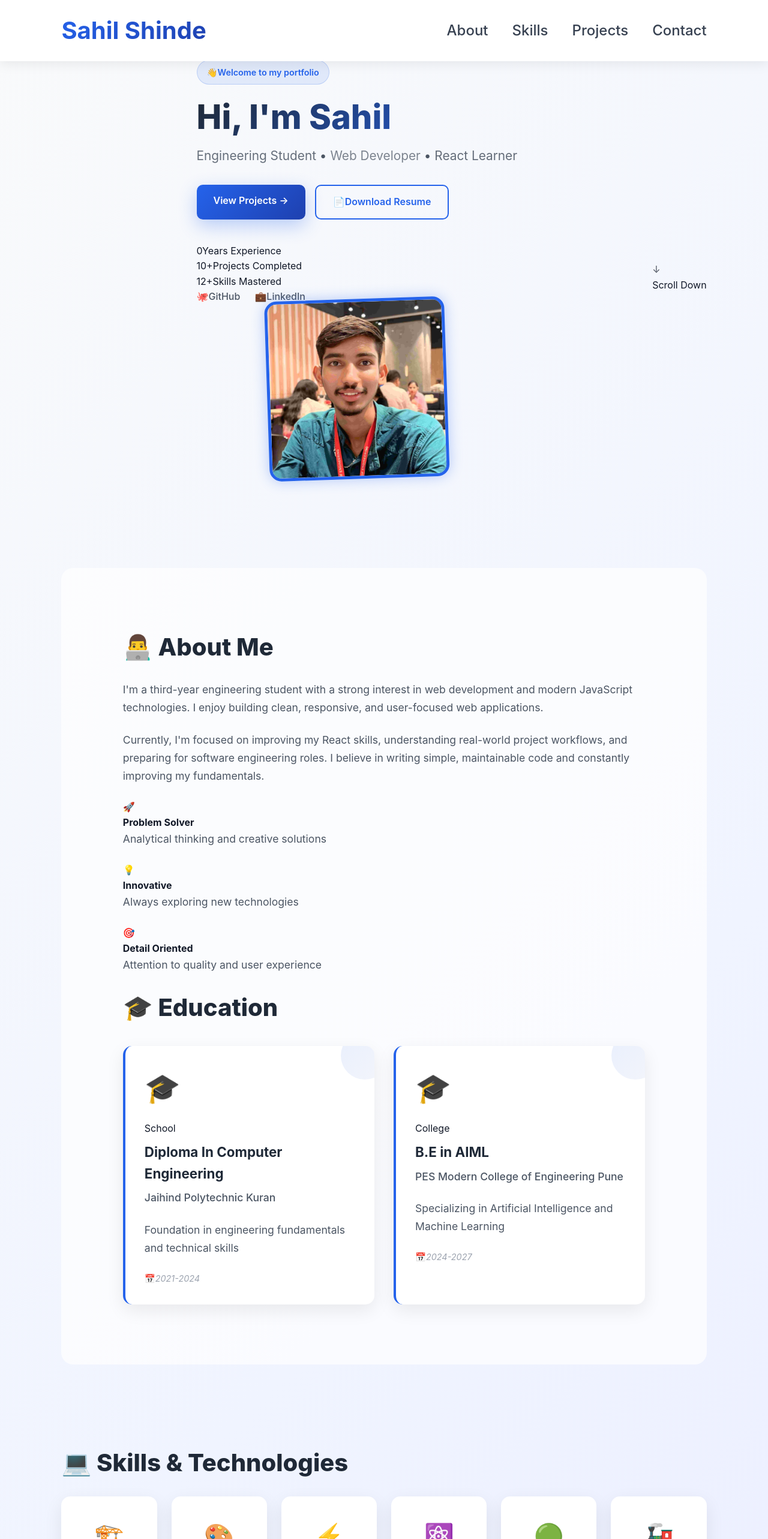
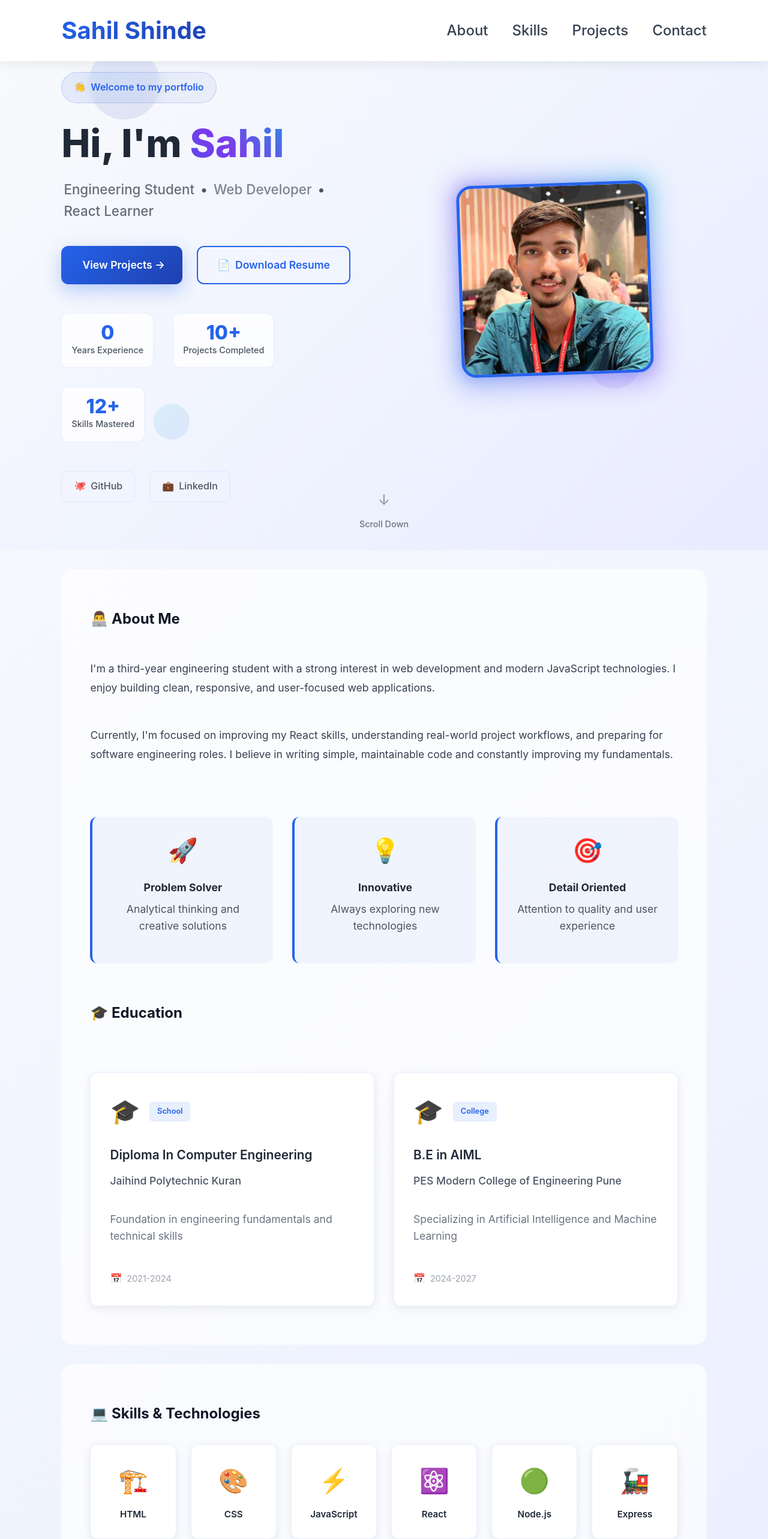
Before and after one commit to Sahil3299/sahil-portfolio, a React (Vite) app: page / in a window 1280 px wide. Shown: the top 2566 px of the page at 60% size. Built offline with nearby package versions, Linux system fonts and the light colour scheme.

Commit message:
Refactor styles for hero section and components
Updated styles for hero section, buttons, and various components. Enhanced responsiveness and adjusted padding, margins, and colors for better visual appeal.

```diff
--- a/src/index.css
+++ b/src/index.css
@@ -132,66 +132,157 @@ main {
 
 /* ===== HERO SECTION ===== */
 .hero {
+  position: relative;
+  display: flex;
+  justify-content: center;
+  align-items: center;
+  min-height: 100vh;
+  padding: 120px 8% 80px;
+  overflow: hidden;
+  background: linear-gradient(135deg,
+    rgba(249, 250, 251, 0.95) 0%,
+    rgba(240, 244, 255, 0.95) 50%,
+    rgba(232, 234, 255, 0.95) 100%);
+}
+
+.hero-bg-elements {
+  position: absolute;
+  top: 0;
+  left: 0;
+  width: 100%;
+  height: 100%;
+  overflow: hidden;
+  z-index: 1;
+}
+
+.floating-shape {
+  position: absolute;
+  border-radius: 50%;
+  opacity: 0.1;
+}
+
+.shape-1 {
+  top: 10%;
+  left: 10%;
+  width: 120px;
+  height: 120px;
+  background: linear-gradient(45deg, #2563eb, #1e40af);
+}
+
+.shape-2 {
+  top: 60%;
+  right: 15%;
+  width: 80px;
+  height: 80px;
+  background: linear-gradient(45deg, #7c3aed, #2563eb);
+}
+
+.shape-3 {
+  bottom: 20%;
+  left: 20%;
+  width: 60px;
+  height: 60px;
+  background: linear-gradient(45deg, #06b6d4, #2563eb);
+}
+
+.hero-container {
+  position: relative;
+  z-index: 2;
   display: flex;
   justify-content: space-between;
   align-items: center;
-  min-height: 100vh;
-  padding: 100px 8%;
-  gap: 3rem;
+  width: 100%;
+  max-width: 1400px;
+  gap: 4rem;
 }
 
 .hero-content {
   flex: 1;
-  max-width: 550px;
+  max-width: 600px;
 }
 
 .hero-badge {
-  display: inline-block;
-  padding: 0.5rem 1rem;
-  background: rgba(37, 99, 235, 0.1);
+  display: inline-flex;
+  align-items: center;
+  gap: 0.5rem;
+  padding: 0.75rem 1.25rem;
+  background: linear-gradient(135deg, rgba(37, 99, 235, 0.1), rgba(30, 64, 175, 0.05));
   border-radius: 50px;
   color: #2563eb;
-  font-size: 0.9rem;
+  font-size: 1rem;
   font-weight: 600;
-  margin-bottom: 1.5rem;
+  margin-bottom: 2rem;
   border: 1px solid rgba(37, 99, 235, 0.2);
+  backdrop-filter: blur(10px);
+  transition: all 0.3s ease;
 }
 
-.hero h1 {
-  font-size: 3.5rem;
+.hero-title {
+  font-size: 4rem;
   font-weight: 800;
   line-height: 1.1;
-  margin-bottom: 1rem;
-  background: linear-gradient(135deg, #1f2937, #2563eb);
+  margin-bottom: 1.5rem;
+  color: #1f2937;
+}
+
+.hero-name {
+  background: linear-gradient(45deg, #2563eb, #7c3aed, #06b6d4, #2563eb);
+  background-size: 300% 300%;
   -webkit-background-clip: text;
   -webkit-text-fill-color: transparent;
   background-clip: text;
+  display: inline-block;
 }
 
 .hero-subtitle {
-  font-size: 1.3rem;
+  font-size: 1.4rem;
   color: #4b5563;
-  margin-bottom: 2rem;
+  margin-bottom: 2.5rem;
   line-height: 1.6;
+  font-weight: 500;
+}
+
+.hero-subtitle span {
+  display: inline-block;
+  margin: 0 0.25rem;
 }
 
 .hero-buttons {
   display: flex;
-  gap: 1rem;
-  margin-bottom: 2.5rem;
+  gap: 1.5rem;
+  margin-bottom: 3rem;
   flex-wrap: wrap;
 }
 
 .btn {
-  padding: 0.875rem 1.75rem;
-  border-radius: 10px;
+  padding: 1rem 2rem;
+  border-radius: 12px;
   text-decoration: none;
   font-weight: 600;
-  font-size: 1rem;
-  display: inline-block;
+  font-size: 1.1rem;
+  display: inline-flex;
+  align-items: center;
+  gap: 0.5rem;
   transition: all 0.3s ease;
   border: none;
   cursor: pointer;
+  position: relative;
+  overflow: hidden;
+}
+
+.btn::before {
+  content: '';
+  position: absolute;
+  top: 0;
+  left: -100%;
+  width: 100%;
+  height: 100%;
+  background: linear-gradient(90deg, transparent, rgba(255, 255, 255, 0.2), transparent);
+  transition: left 0.5s;
+}
+
+.btn:hover::before {
+  left: 100%;
 }
 
 .btn-primary {
@@ -214,6 +305,39 @@ main {
 .btn-outline:hover {
   background: rgba(37, 99, 235, 0.1);
   transform: translateY(-3px);
+  border-color: #1e40af;
+}
+
+.hero-stats {
+  display: flex;
+  gap: 2rem;
+  margin-bottom: 3rem;
+  flex-wrap: wrap;
+}
+
+.stat-item {
+  text-align: center;
+  padding: 1rem;
+  background: rgba(255, 255, 255, 0.8);
+  border-radius: 12px;
+  backdrop-filter: blur(10px);
+  border: 1px solid rgba(37, 99, 235, 0.1);
+  transition: all 0.3s ease;
+  min-width: 100px;
+}
+
+.stat-number {
+  display: block;
+  font-size: 2rem;
+  font-weight: 800;
+  color: #2563eb;
+  line-height: 1;
+}
+
+.stat-label {
+  font-size: 0.9rem;
+  color: #4b5563;
+  font-weight: 500;
 }
 
 .hero-socials {
@@ -222,14 +346,22 @@ main {
 }
 
 .hero-socials a {
+  display: flex;
+  align-items: center;
+  gap: 0.5rem;
   color: #4b5563;
   text-decoration: none;
   font-weight: 500;
-  transition: color 0.3s ease;
+  padding: 0.75rem 1.25rem;
+  border-radius: 10px;
+  transition: all 0.3s ease;
+  border: 1px solid rgba(37, 99, 235, 0.1);
 }
 
 .hero-socials a:hover {
   color: #2563eb;
+  background: rgba(37, 99, 235, 0.1);
+  transform: translateY(-2px);
 }
 
 .hero-image-container {
@@ -240,37 +372,91 @@ main {
   position: relative;
 }
 
+.image-wrapper {
+  position: relative;
+}
+
 .hero-image {
-  width: 300px;
-  height: 300px;
-  border-radius: 20px;
+  width: 320px;
+  height: 320px;
+  border-radius: 25px;
   border: 5px solid #2563eb;
   object-fit: cover;
   box-shadow: 0 25px 50px rgba(37, 99, 235, 0.25);
+  transition: all 0.3s ease;
 }
 
-/* ===== SECTIONS ===== */
-section {
-  padding: 100px 8%;
-  position: relative;
+.image-glow {
+  position: absolute;
+  top: -10px;
+  left: -10px;
+  right: -10px;
+  bottom: -10px;
+  border-radius: 30px;
+  background: linear-gradient(45deg, #2563eb, #7c3aed, #06b6d4);
+  opacity: 0.3;
+  z-index: -1;
+  filter: blur(20px);
 }
 
-section h2 {
-  font-size: 2.5rem;
-  font-weight: 800;
-  margin-bottom: 1.5rem;
-  color: #1f2937;
+.floating-tech {
+  position: absolute;
+  font-size: 2rem;
+  z-index: 3;
 }
 
-section p {
-  color: #4b5563;
-  line-height: 1.7;
+.tech-1 {
+  top: -20px;
+  right: -30px;
+}
+
+.tech-2 {
+  bottom: -20px;
+  left: -30px;
+}
+
+.tech-3 {
+  top: 50%;
+  left: -40px;
+  transform: translateY(-50%);
+}
+
+.scroll-indicator {
+  position: absolute;
+  bottom: 2rem;
+  left: 50%;
+  transform: translateX(-50%);
+  display: flex;
+  flex-direction: column;
+  align-items: center;
+  color: #6b7280;
+  font-size: 1.5rem;
+  animation: bounce 2s infinite;
+}
+
+.scroll-indicator span {
+  font-size: 0.9rem;
+  margin-top: 0.5rem;
+  font-weight: 500;
+}
+
+@keyframes bounce {
+  0%, 20%, 50%, 80%, 100% {
+    transform: translateX(-50%) translateY(0);
+  }
+  40% {
+    transform: translateX(-50%) translateY(-10px);
+  }
+  60% {
+    transform: translateX(-50%) translateY(-5px);
+  }
 }
 
 #about {
   background: rgba(255, 255, 255, 0.7);
   border-radius: 20px;
   margin: 2rem 8%;
+  padding: 4rem 3rem;
 }
 
 #about p {
@@ -278,51 +464,146 @@ section p {
   margin-bottom: 1.5rem;
 }
 
+/* About Container */
+.about-container {
+  display: flex;
+  flex-direction: column;
+  gap: 4rem;
+}
+
+.about-content {
+  display: flex;
+  flex-direction: column;
+  gap: 2rem;
+}
+
+.about-header {
+  margin-bottom: 1rem;
+}
+
+.about-text {
+  display: flex;
+  flex-direction: column;
+  gap: 1.5rem;
+}
+
+.about-description {
+  font-size: 1.1rem;
+  line-height: 1.8;
+  color: #374151;
+}
+
+/* Highlights Section */
+.about-highlights {
+  display: grid;
+  grid-template-columns: repeat(auto-fit, minmax(200px, 1fr));
+  gap: 2rem;
+  margin-top: 2rem;
+}
+
+.highlight-item {
+  padding: 1.5rem;
+  background: rgba(37, 99, 235, 0.05);
+  border-radius: 12px;
+  border-left: 4px solid #2563eb;
+  text-align: center;
+  transition: all 0.3s ease;
+}
+
+.highlight-item:hover {
+  background: rgba(37, 99, 235, 0.08);
+}
+
+.highlight-icon {
+  font-size: 2.5rem;
+  margin-bottom: 1rem;
+}
+
+.highlight-item h4 {
+  font-size: 1.1rem;
+  color: #1f2937;
+  margin-bottom: 0.5rem;
+}
+
+.highlight-item p {
+  font-size: 0.95rem;
+  color: #4b5563;
+  margin: 0;
+}
+
 /* ===== SKILLS SECTION ===== */
+#skills {
+  background: rgba(255, 255, 255, 0.7);
+  border-radius: 20px;
+  margin: 2rem 8%;
+  padding: 4rem 3rem;
+}
+
 .skills-grid {
   display: grid;
   grid-template-columns: repeat(auto-fit, minmax(140px, 1fr));
   gap: 1.5rem;
+  margin-top: 2rem;
 }
 
 .skill-card {
   background: white;
-  padding: 2rem 1.5rem;
-  border-radius: 15px;
+  padding: 1.75rem 1.5rem;
+  border-radius: 12px;
   text-align: center;
-  box-shadow: 0 10px 30px rgba(0, 0, 0, 0.08);
-  font-weight: 600;
-  border: 2px solid transparent;
+  box-shadow: 0 4px 15px rgba(0, 0, 0, 0.08);
+  border: 1px solid rgba(37, 99, 235, 0.1);
   transition: all 0.3s ease;
   cursor: pointer;
+  display: flex;
+  flex-direction: column;
+  align-items: center;
+  gap: 0.75rem;
 }
 
 .skill-card:hover {
   border-color: #2563eb;
   background: rgba(37, 99, 235, 0.05);
+  box-shadow: 0 8px 20px rgba(37, 99, 235, 0.12);
 }
 
 .skill-icon {
   font-size: 2.5rem;
-  margin-bottom: 0.75rem;
+}
+
+.skill-name {
+  font-size: 0.95rem;
+  font-weight: 600;
+  color: #1f2937;
 }
 
 /* ===== PROJECTS SECTION ===== */
+#projects {
+  background: rgba(255, 255, 255, 0.7);
+  border-radius: 20px;
+  margin: 2rem 8%;
+  padding: 4rem 3rem;
+}
+
 .projects-grid {
   display: grid;
-  grid-template-columns: repeat(auto-fit, minmax(300px, 1fr));
+  grid-template-columns: repeat(auto-fit, minmax(320px, 1fr));
   gap: 2rem;
+  margin-top: 2rem;
 }
 
 .project-card {
   background: white;
   padding: 2rem;
-  border-radius: 15px;
-  box-shadow: 0 15px 35px rgba(0, 0, 0, 0.1);
+  border-radius: 12px;
+  box-shadow: 0 4px 15px rgba(0, 0, 0, 0.08);
+  border: 1px solid rgba(37, 99, 235, 0.1);
   position: relative;
   overflow: hidden;
   transition: all 0.3s ease;
-  border: 2px solid transparent;
+  display: flex;
+  flex-direction: column;
+  gap: 1rem;
 }
 
 .project-card::before {
@@ -331,38 +612,49 @@ section p {
   top: 0;
   left: 0;
   right: 0;
-  height: 4px;
+  height: 3px;
   background: linear-gradient(90deg, #2563eb, #1e40af);
 }
 
 .project-card:hover {
   border-color: #2563eb;
+  box-shadow: 0 8px 25px rgba(37, 99, 235, 0.12);
+}
+
+.project-header {
+  display: flex;
+  align-items: flex-start;
+  gap: 1rem;
 }
 
 .project-badge {
   width: 50px;
   height: 50px;
-  border-radius: 12px;
+  border-radius: 10px;
   background: linear-gradient(135deg, #2563eb, #1e40af);
-  margin-bottom: 1rem;
+  flex-shrink: 0;
 }
 
 .project-card h3 {
-  font-size: 1.3rem;
-  margin-bottom: 0.75rem;
+  font-size: 1.4rem;
   color: #1f2937;
+  margin: 0;
+  font-weight: 600;
+  flex: 1;
 }
 
-.project-card p {
-  margin-bottom: 1.5rem;
+.project-desc {
+  font-size: 1rem;
   color: #4b5563;
+  line-height: 1.6;
+  margin: 0;
 }
 
 .project-tags {
   display: flex;
   gap: 0.5rem;
-  margin-bottom: 1.5rem;
   flex-wrap: wrap;
+  margin-top: 0.5rem;
 }
 
 .tag {
@@ -370,8 +662,8 @@ section p {
   padding: 0.35rem 0.75rem;
   background: rgba(37, 99, 235, 0.1);
   color: #2563eb;
-  border-radius: 20px;
-  font-size: 0.85rem;
+  border-radius: 6px;
+  font-size: 0.8rem;
   font-weight: 500;
 }
 
@@ -381,63 +673,85 @@ section p {
   text-decoration: none;
   padding: 0.75rem 1.5rem !important;
   border-radius: 8px !important;
+  display: inline-block;
+  font-weight: 500;
+  transition: all 0.3s ease;
+  align-self: flex-start;
+}
+
+.btn-project:hover {
+  transform: translateX(5px);
 }
 
 /* ===== CONTACT SECTION ===== */
 #contact {
   background: linear-gradient(135deg, #2563eb, #1e40af);
-  color: black;
+  color: white;
   border-radius: 20px;
   margin: 2rem 8%;
+  padding: 4rem 3rem;
   text-align: center;
 }
 
-#contact h2 {
+#contact .section-title {
   color: white;
+  font-size: 2.5rem;
+}
+
+#contact .title-underline {
+  background: rgba(255, 255, 255, 0.5);
+  margin: 1rem auto;
 }
 
 .contact-subtitle {
-  color: rgba(255, 255, 255, 0.9) !important;
+  color: rgba(255, 255, 255, 0.9);
   font-size: 1.1rem;
   margin-bottom: 3rem;
 }
 
 .contact-grid {
   display: grid;
-  grid-template-columns: repeat(auto-fit, minmax(250px, 1fr));
+  grid-template-columns: repeat(auto-fit, minmax(280px, 1fr));
   gap: 2rem;
   margin-top: 2rem;
 }
 
 .contact-card {
-  background: rgba(255, 255, 255, 0.15);
+  background: rgba(255, 255, 255, 0.1);
   padding: 2rem;
-  border-radius: 15px;
+  border-radius: 12px;
   text-decoration: none;
   color: white;
   transition: all 0.3s ease;
-  border: 2px solid rgba(255, 255, 255, 0.2);
+  border: 1px solid rgba(255, 255, 255, 0.15);
   backdrop-filter: blur(10px);
+  display: flex;
+  flex-direction: column;
+  align-items: center;
+  gap: 1rem;
 }
 
 .contact-card:hover {
-  background: rgba(255, 255, 255, 0.25);
+  background: rgba(255, 255, 255, 0.15);
+  border-color: rgba(255, 255, 255, 0.3);
+  box-shadow: 0 8px 25px rgba(0, 0, 0, 0.2);
 }
 
 .contact-icon {
-  font-size: 2.5rem;
-  margin-bottom: 1rem;
+  font-size: 3rem;
 }
 
 .contact-card h3 {
-  font-size: 1.2rem;
-  margin-bottom: 0.5rem;
+  font-size: 1.3rem;
+  margin: 0;
   color: white;
+  font-weight: 600;
 }
 
 .contact-card p {
   color: rgba(255, 255, 255, 0.8);
   font-size: 0.95rem;
+  margin: 0;
 }
 
 /* ===== RESPONSIVE ===== */
@@ -477,16 +791,48 @@ section p {
     font-size: 2rem;
   }
 
+  #about {
+    padding: 2.5rem 2rem;
+    margin: 2rem 4%;
+  }
+
+  .about-highlights {
+    grid-template-columns: 1fr;
+    gap: 1.5rem;
+  }
+
+  .education-grid {
+    grid-template-columns: 1fr;
+    gap: 1.5rem;
+  }
+
+  #skills {
+    padding: 2.5rem 2rem;
+    margin: 2rem 4%;
+  }
+
   .skills-grid {
     grid-template-columns: repeat(auto-fit, minmax(120px, 1fr));
+    gap: 1.25rem;
+  }
+
+  .skill-card {
+    padding: 1.5rem 1.25rem;
+  }
+
+  #contact {
+    padding: 2.5rem 2rem;
+    margin: 2rem 4%;
+  }
+
+  .contact-grid {
+    grid-template-columns: 1fr;
+    gap: 1.5rem;
   }
 
   .projects-grid {
     grid-template-columns: 1fr;
-  }
-
-  .contact-grid {
-    grid-template-columns: 1fr;
+    gap: 1.5rem;
   }
 }
 
@@ -525,13 +871,119 @@ section p {
     font-size: 1.8rem;
   }
 
+  #about {
+    padding: 2rem;
+    margin: 1.5rem 4%;
+  }
+
+  .about-description {
+    font-size: 1rem;
+  }
+
+  .about-highlights {
+    grid-template-columns: 1fr;
+  }
+
+  .education-card {
+    padding: 1.25rem;
+  }
+
+  .edu-icon {
+    font-size: 1.8rem;
+  }
+
+  .edu-degree {
+    font-size: 1rem;
+  }
+
+  #skills {
+    padding: 2rem;
+    margin: 1.5rem 4%;
+  }
+
   .skills-grid {
-    grid-template-columns: repeat(2, 1fr);
+    grid-template-columns: repeat(3, 1fr);
     gap: 1rem;
   }
 
   .skill-card {
-    padding: 1.5rem 1rem;
+    padding: 1.25rem 1rem;
+    font-size: 0.85rem;
+  }
+
+  .skill-icon {
+    font-size: 2rem;
+  }
+
+  #contact {
+    padding: 2rem;
+    margin: 1.5rem 4%;
+  }
+
+  #contact .section-title {
+    font-size: 1.8rem;
+  }
+
+  .contact-subtitle {
+    font-size: 0.95rem;
+    margin-bottom: 1.5rem;
+  }
+
+  .contact-grid {
+    grid-template-columns: 1fr;
+    gap: 1.25rem;
+  }
+
+  .contact-card {
+    padding: 1.5rem;
+  }
+
+  .contact-icon {
+    font-size: 2rem;
+  }
+
+  .contact-card h3 {
+    font-size: 1.1rem;
+  }
+
+  .contact-card p {
+    font-size: 0.85rem;
+  }
+
+  #projects {
+    padding: 2rem;
+    margin: 1.5rem 4%;
+  }
+
+  .projects-grid {
+    grid-template-columns: 1fr;
+    gap: 1.25rem;
+  }
+
+  .project-card {
+    padding: 1.5rem;
+  }
+
+  .project-header {
+    flex-wrap: wrap;
+  }
+
+  .project-badge {
+    width: 40px;
+    height: 40px;
+  }
+
+  .project-card h3 {
+    font-size: 1.2rem;
+  }
+
+  .project-desc {
+    font-size: 0.95rem;
+  }
+
+  .btn-project {
+    font-size: 0.9rem !important;
+    padding: 0.6rem 1.25rem !important;
   }
 }
 
@@ -559,9 +1011,19 @@ section p {
 }
 
 /* ===== EDUCATION SECTION ===== */
+.education-section {
+  display: flex;
+  flex-direction: column;
+  gap: 2rem;
+}
+
+.education-header {
+  margin-bottom: 1rem;
+}
+
 .education-grid {
   display: grid;
-  grid-template-columns: repeat(auto-fit, minmax(300px, 1fr));
+  grid-template-columns: repeat(auto-fit, minmax(320px, 1fr));
   gap: 2rem;
   margin-top: 2rem;
 }
@@ -569,69 +1031,92 @@ section p {
 .education-card {
   background: white;
   padding: 2rem;
-  border-radius: 15px;
-  box-shadow: 0 10px 30px rgba(0, 0, 0, 0.08);
-  border-left: 4px solid #2563eb;
+  border-radius: 12px;
+  box-shadow: 0 4px 15px rgba(0, 0, 0, 0.08);
+  border: 1px solid rgba(37, 99, 235, 0.1);
   position: relative;
   overflow: hidden;
   transition: all 0.3s ease;
 }
 
-.education-card::before {
-  content: '';
-  position: absolute;
-  top: 0;
-  right: 0;
-  width: 80px;
-  height: 80px;
-  background: linear-gradient(135deg, rgba(37, 99, 235, 0.1), rgba(30, 64, 175, 0.05));
-  border-radius: 50%;
-  transform: translate(30%, -30%);
+.education-card:hover {
+  box-shadow: 0 8px 25px rgba(37, 99, 235, 0.12);
+  border-color: #2563eb;
 }
 
-.education-card:hover {
-  box-shadow: 0 20px 40px rgba(37, 99, 235, 0.15);
-  transform: translateY(-8px);
+.edu-header {
+  display: flex;
+  align-items: center;
+  gap: 1rem;
+  margin-bottom: 1.5rem;
 }
 
 .edu-icon {
-  font-size: 3rem;
-  margin-bottom: 1rem;
+  font-size: 2.5rem;
 }
 
-.edu-type {
+.edu-type-badge {
   display: inline-block;
   padding: 0.4rem 0.8rem;
   background: rgba(37, 99, 235, 0.1);
   color: #2563eb;
-  border-radius: 20px;
-  font-size: 0.85rem;
+  border-radius: 6px;
+  font-size: 0.8rem;
   font-weight: 600;
-  margin-bottom: 0.75rem;
 }
 
-.education-card h3 {
-  font-size: 1.4rem;
+.edu-content {
+  display: flex;
+  flex-direction: column;
+  gap: 0.75rem;
+}
+
+.edu-degree {
+  font-size: 1.3rem;
   color: #1f2937;
-  margin-bottom: 0.5rem;
-  margin-top: 0.5rem;
+  font-weight: 600;
+  margin: 0;
 }
 
 .edu-college {
   font-size: 1rem;
   color: #4b5563;
   font-weight: 500;
-  margin-bottom: 0.75rem;
+  margin: 0;
+}
+
+.edu-description {
+  font-size: 0.95rem;
+  color: #6b7280;
+  margin: 0;
+  line-height: 1.6;
 }
 
 .edu-period {
+  display: flex;
+  align-items: center;
+  gap: 0.5rem;
   font-size: 0.9rem;
   color: #9ca3af;
-  font-style: italic;
+  margin-top: 0.5rem;
+}
+
+.period-icon {
+  font-size: 1rem;
 }
 
 /* ===== RESPONSIVE EDUCATION ===== */
 @media (max-width: 768px) {
+  #about {
+    padding: 2.5rem 2rem;
+    margin: 2rem 4%;
+  }
+
+  .about-highlights {
+    grid-template-columns: 1fr;
+    gap: 1.5rem;
+  }
+
   .education-grid {
     grid-template-columns: 1fr;
     gap: 1.5rem;
@@ -642,25 +1127,34 @@ section p {
   }
 
   .edu-icon {
-    font-size: 2.5rem;
+    font-size: 2rem;
   }
 
-  .education-card h3 {
-    font-size: 1.2rem;
+  .edu-degree {
+    font-size: 1.1rem;
   }
 }
 
 @media (max-width: 480px) {
+  #about {
+    padding: 2rem;
+    margin: 1.5rem 4%;
+  }
+
+  .about-description {
+    font-size: 1rem;
+  }
+
   .education-card {
     padding: 1.25rem;
   }
 
   .edu-icon {
-    font-size: 2rem;
+    font-size: 1.8rem;
   }
 
-  .education-card h3 {
-    font-size: 1.1rem;
+  .edu-degree {
+    font-size: 1rem;
   }
 
   .edu-college {
```
